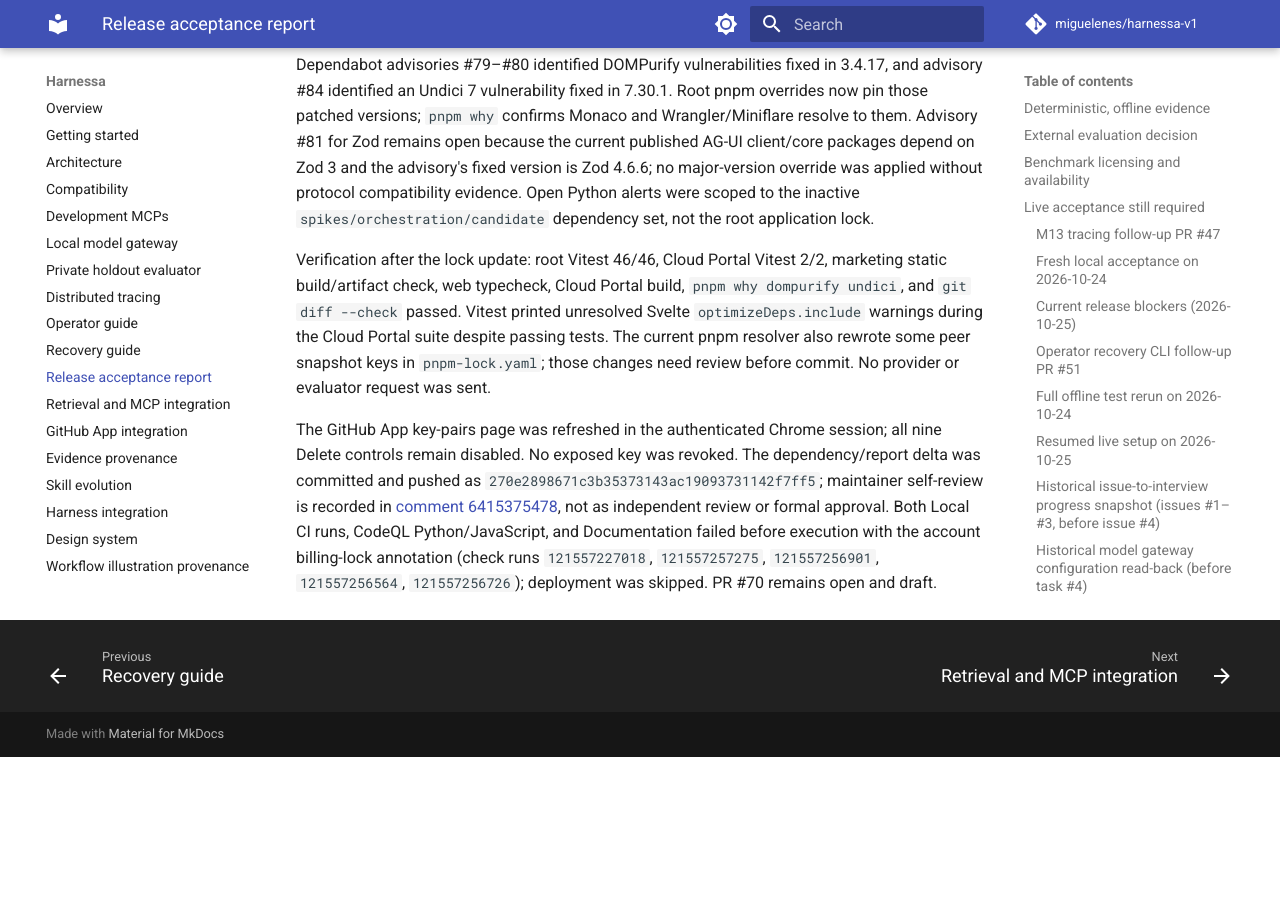
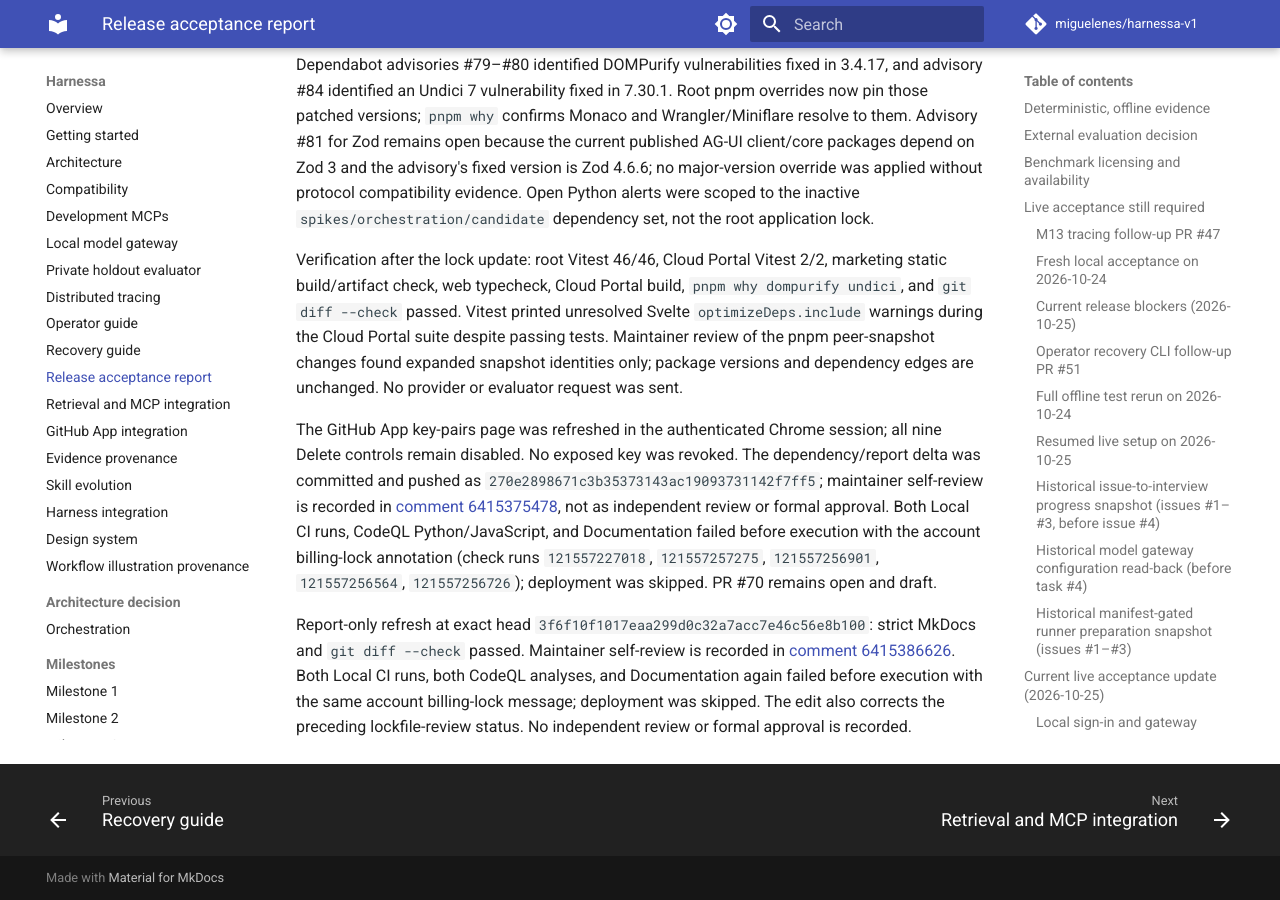
Before and after one commit to miguelenes/harnessa-v1, an MkDocs documentation site: the page built from docs/acceptance-report.md, in a window 1280 px wide and 900 px high, scrolled down 25033 px. Built offline with MkDocs 1.6.1 and Material for MkDocs 9.7.7, drawn with Linux system fonts in a browser that asks for light colours; comment, search, counter and statistics services are not loaded; before the commit the page ends 25790 px from its top, so only the background shows below that.

Commit message:
docs(m13): reconcile latest acceptance state

```diff
--- a/docs/acceptance-report.md
+++ b/docs/acceptance-report.md
@@ -324,6 +324,8 @@
 
 Dependabot advisories #79–#80 identified DOMPurify vulnerabilities fixed in 3.4.17, and advisory #84 identified an Undici 7 vulnerability fixed in 7.30.1. Root pnpm overrides now pin those patched versions; `pnpm why` confirms Monaco and Wrangler/Miniflare resolve to them. Advisory #81 for Zod remains open because the current published AG-UI client/core packages depend on Zod 3 and the advisory's fixed version is Zod 4.6.6; no major-version override was applied without protocol compatibility evidence. Open Python alerts were scoped to the inactive `spikes/orchestration/candidate` dependency set, not the root application lock.
 
-Verification after the lock update: root Vitest 46/46, Cloud Portal Vitest 2/2, marketing static build/artifact check, web typecheck, Cloud Portal build, `pnpm why dompurify undici`, and `git diff --check` passed. Vitest printed unresolved Svelte `optimizeDeps.include` warnings during the Cloud Portal suite despite passing tests. The current pnpm resolver also rewrote some peer snapshot keys in `pnpm-lock.yaml`; those changes need review before commit. No provider or evaluator request was sent.
+Verification after the lock update: root Vitest 46/46, Cloud Portal Vitest 2/2, marketing static build/artifact check, web typecheck, Cloud Portal build, `pnpm why dompurify undici`, and `git diff --check` passed. Vitest printed unresolved Svelte `optimizeDeps.include` warnings during the Cloud Portal suite despite passing tests. Maintainer review of the pnpm peer-snapshot changes found expanded snapshot identities only; package versions and dependency edges are unchanged. No provider or evaluator request was sent.
 
 The GitHub App key-pairs page was refreshed in the authenticated Chrome session; all nine Delete controls remain disabled. No exposed key was revoked. The dependency/report delta was committed and pushed as `270e2898671c3b35373143ac19093731142f7ff5`; maintainer self-review is recorded in [comment 6415375478](https://github.com/miguelenes/harnessa-v1/pull/70#issuecomment-6415375478), not as independent review or formal approval. Both Local CI runs, CodeQL Python/JavaScript, and Documentation failed before execution with the account billing-lock annotation (check runs `121557227018`, `121557257275`, `121557256901`, `121557256564`, `121557256726`); deployment was skipped. PR #70 remains open and draft.
+
+Report-only refresh at exact head `3f6f10f1017eaa299d0c32a7acc7e46c56e8b100`: strict MkDocs and `git diff --check` passed. Maintainer self-review is recorded in [comment 6415386626](https://github.com/miguelenes/harnessa-v1/pull/70#issuecomment-6415386626). Both Local CI runs, both CodeQL analyses, and Documentation again failed before execution with the same account billing-lock message; deployment was skipped. The edit also corrects the preceding lockfile-review status. No independent review or formal approval is recorded.
```
Also changed, not shown: docs/milestones/13.md (+3 -1 lines).
